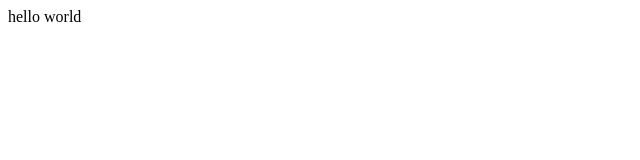
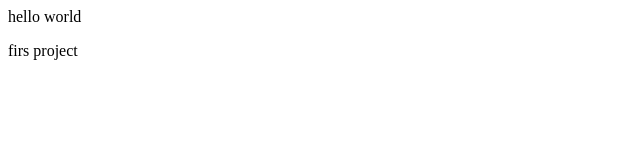
Before and after one commit to deekbru/brunda, a plain HTML site: page index.html in a window 1280 px wide. Shown: the full height of the page, 0-640 px from the left. Drawn offline with Linux system fonts and the light colour scheme.

Commit message:
initial commit

```diff
--- a/index.html
+++ b/index.html
@@ -1 +1,2 @@
 <p> hello world</p>
+<p>firs project</p>
```
